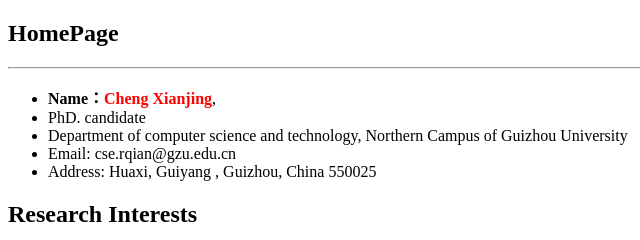
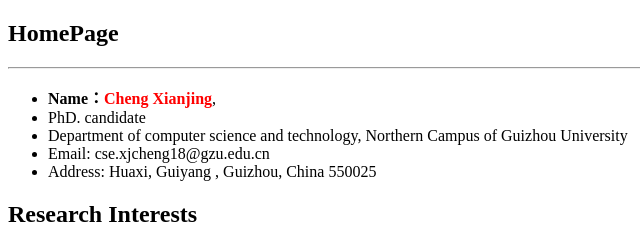
Before and after one commit to qrcc/cxj, a plain HTML site: page index.html in a window 1280 px wide. Shown: the top 240 px of the page, 0-640 px from the left. Drawn offline with Linux system fonts and the light colour scheme.

Commit message:
Update index.html

```diff
--- a/index.html
+++ b/index.html
@@ -10,7 +10,7 @@
  <li><strong>Name：<font color="#FF0000">Cheng Xianjing</strong></font>,</li>
  <li>PhD. candidate</li>
  <li>Department of computer science and technology, Northern Campus of Guizhou University</li>
- <li>Email: cse.rqian@gzu.edu.cn</li>
+ <li>Email: cse.xjcheng18@gzu.edu.cn</li>
  <li>Address: Huaxi, Guiyang , Guizhou, China 550025</li>
  </ul>
  </div>
```
